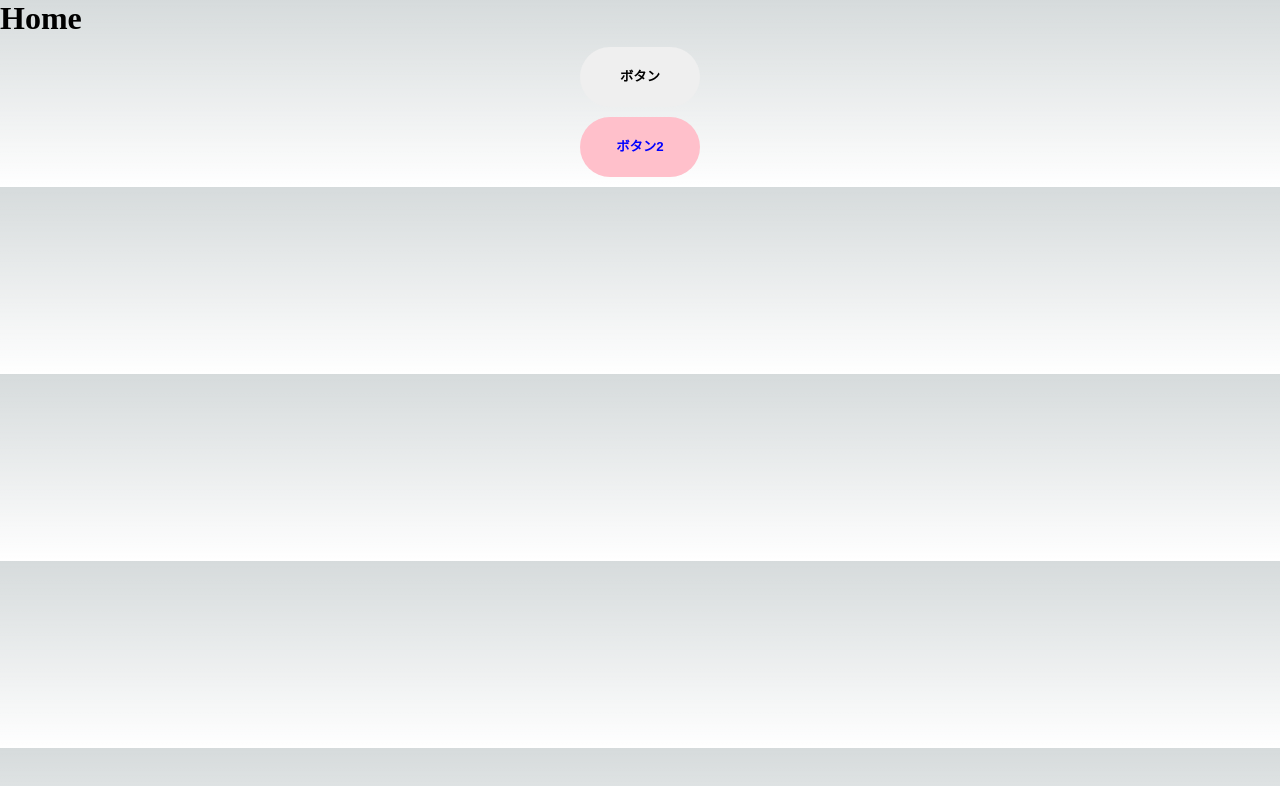
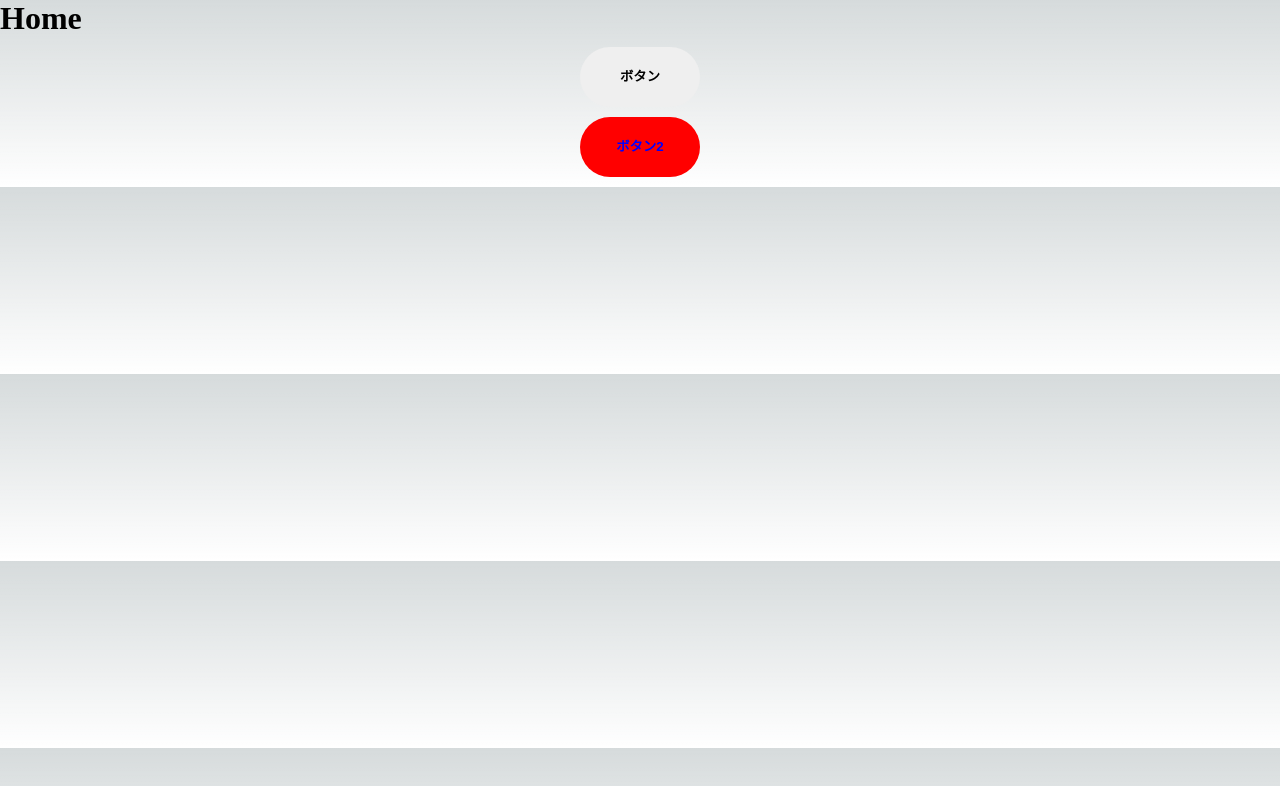
Before and after one commit to amagramming-git/react-portfolio, a Next.js app: page /blog in a window 1280 px wide. Shown: the top 786 px of the page. Built offline with nearby package versions, Linux system fonts and the light colour scheme.

Commit message:
React.ButtonHTMLAttributesを踏まえたコード修正

```diff
--- a/src/pages/blog/index.tsx
+++ b/src/pages/blog/index.tsx
@@ -38,7 +38,11 @@ const StyledButton = styled.button`
 `;
 const StyledSubButton = styled(StyledButton)`
   color: ${(props: React.ButtonHTMLAttributes<HTMLButtonElement>) => props.disabled ? 'red' : 'blue'};
-  background-color: ${(props: React.ButtonHTMLAttributes<HTMLButtonElement>) => props.value};
+  /* background-color: ${(props: React.ButtonHTMLAttributes<HTMLButtonElement>) => {
+    const backgroundColor: string = props.color ? props.color : "pink";
+    return backgroundColor;
+  }}}; */
+  background-color: ${(props: React.ButtonHTMLAttributes<HTMLButtonElement>) => props.color};
 `;
 
 export default function Home() {
@@ -52,7 +56,7 @@ export default function Home() {
       <StyledButton onClick={onClickHandler}>
         ボタン
       </StyledButton>
-      <StyledSubButton value="pink">
+      <StyledSubButton color="red">
         ボタン2
       </StyledSubButton>
     </>
```
